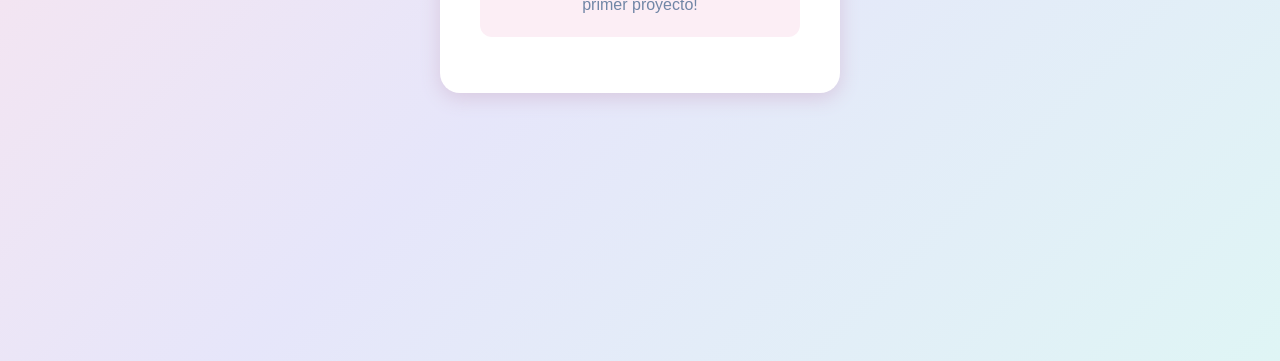
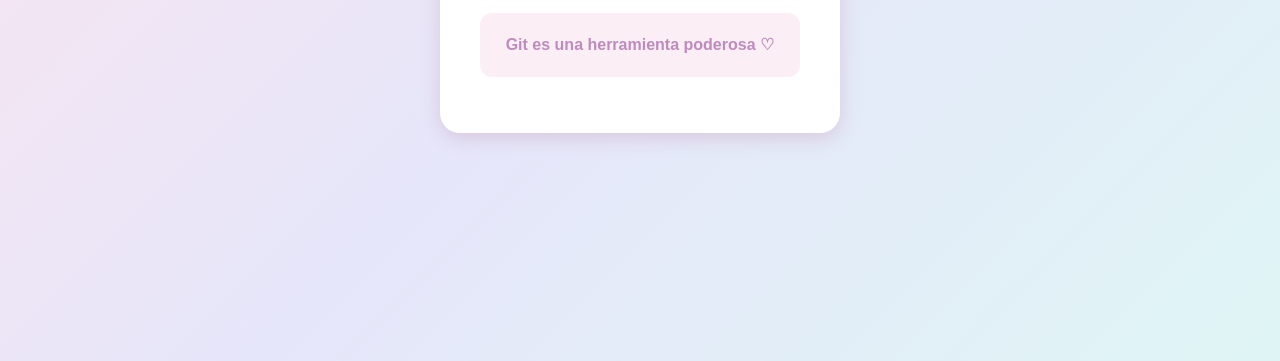
Before and after one commit to danigarcia91/MyProject, a plain HTML site: page index.html in a window 1280 px wide. Shown: the part 439-800 px from the top of the page. Drawn offline with Linux system fonts and the light colour scheme.

Commit message:
Agrega frase y ajusta el estilo

```diff
--- a/index.html
+++ b/index.html
@@ -12,6 +12,7 @@
     <div class="tarjeta">
         <h1>¡Hola, mundo!</h1>
         <p id="mensaje"></p>
+        <p class="frase" id="frase">Git es una herramienta poderosa ♡</p>
     </div>
 
     <script src="script.js"></script>
--- a/style.css
+++ b/style.css
@@ -29,3 +29,8 @@ p {
     border-radius: 12px;
     line-height: 1.5;
 }
+
+.frase {
+    color: #bd8bbd;
+    font-weight: bold;
+}
```
